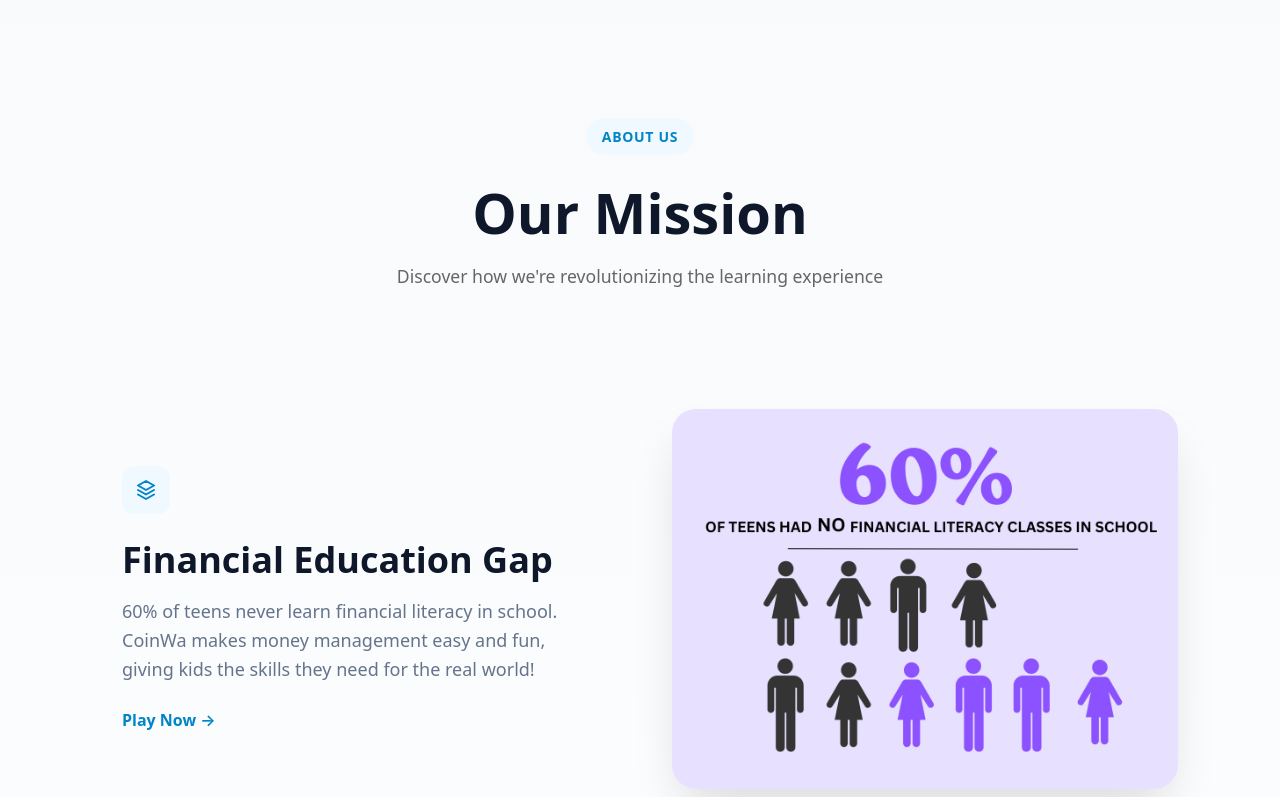
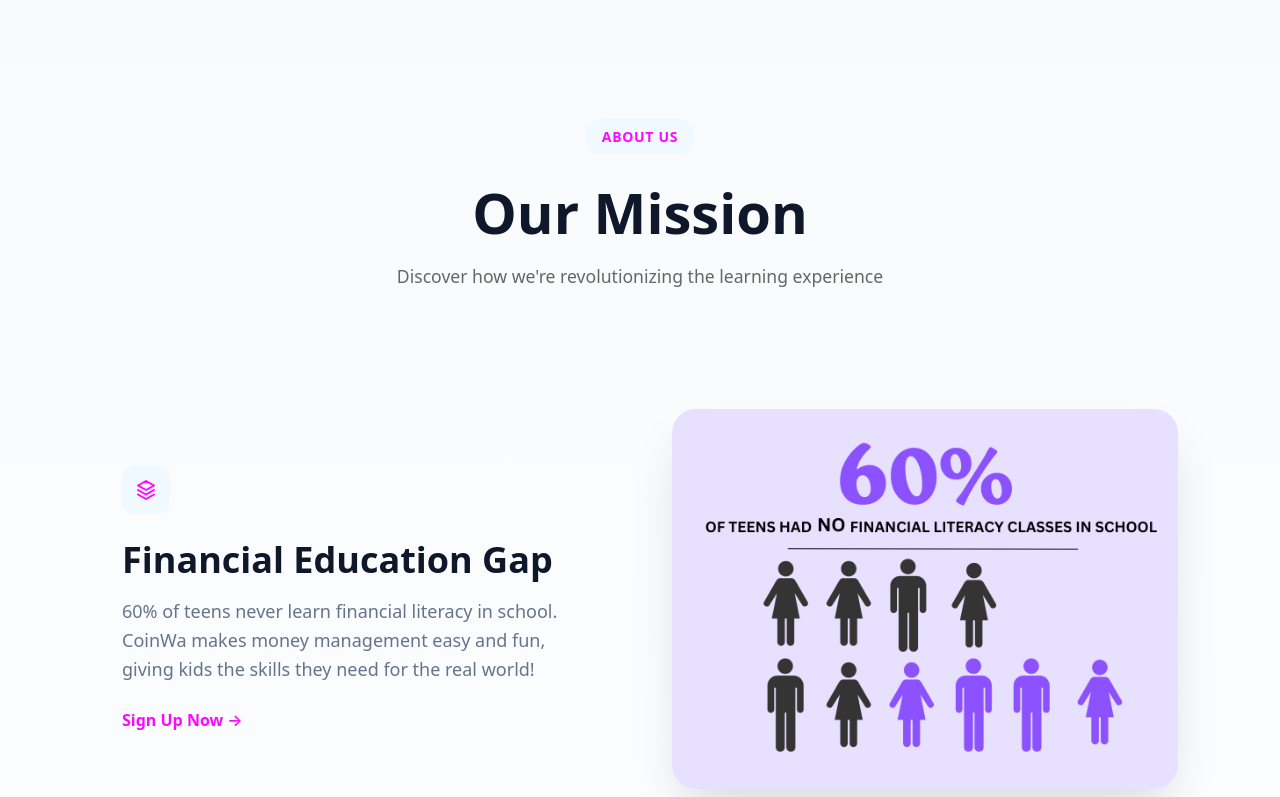
Before and after one commit to arian-gif/coinwa-website, a plain HTML site: page index.html in a window 1280 px wide. Shown: the part 1063-1860 px from the top of the page. Drawn offline with nearby package versions, Linux system fonts and the light colour scheme.

Commit message:
commited changes

```diff
--- a/css/style.css
+++ b/css/style.css
@@ -14,6 +14,14 @@
     --purple-gradient: linear-gradient(135deg, #8918ec 0%, #c8a2f0 100%);
     --shadow: 0 8px 30px rgba(0, 0, 0, 0.08);
 }
+body {
+    opacity: 0;
+    transition: opacity 1s ease-in;
+}
+
+body.fade-in {
+    opacity: 1;
+}
 
 * {
     margin: 0;
@@ -1032,7 +1040,7 @@ footer {
     100% { opacity: 1; transform: scale(1); }
 }
 
-.section-badge {
+/* .section-badge {
     display: inline-block;
     padding: 8px 16px;
     background-color: rgba(59, 130, 246, 0.1);
@@ -1044,7 +1052,7 @@ footer {
     letter-spacing: 1px;
     margin-bottom: 16px;
     animation: fadeIn 0.6s ease-out forwards;
-}
+} */
 
 .section-header {
     text-align: center;
@@ -1143,7 +1151,7 @@ footer {
 }
 
 .carousel-item img {
-    height: 500px;
+    height: 600px;
     object-fit: cover;
     width: 100%;
 }
@@ -1467,7 +1475,7 @@ footer {
     display: inline-block;
     padding: 8px 16px;
     background-color: #f0f9ff;
-    color: #0284c7;
+    color: #ff08ff;
     font-weight: 600;
     font-size: 0.875rem;
     border-radius: 20px;
@@ -1547,7 +1555,7 @@ footer {
 .feature-link {
     display: inline-flex;
     align-items: center;
-    color: #0284c7;
+    color: #ff08ff;
     text-decoration: none;
     font-weight: 600;
     transition: color 0.3s ease;
--- a/index.html
+++ b/index.html
@@ -28,7 +28,7 @@
             <div class="nav-links">
                 <a href="#contact">Contact</a>
                 <a href="#faq">FAQ</a>
-                <a href="" class="signup-btn">Play CoinWa</a>
+                <a href="" class="signup-btn">Sign Up Now</a>
             </div>
         </nav>
     </header>
@@ -49,7 +49,7 @@
                             CoinWa turns financial literacy into a game, making it easy and exciting for kids to master money management. Level up your skills, complete challenges, and build smart financial habits—all while having fun! Try it out now.
                         </p>
                         <div class="hero-cta">
-                            <a href="#" class="primary-btn">Play Now</a>
+                            <a href="#" class="primary-btn">Sign Up</a>
                         </div>
                         <div class="hero-image-container">
                             <img src="images/header/phone.png" class="phone-img" style="max-width: 70%; height: auto;" />
@@ -76,7 +76,7 @@
                     <div class="feature-section">
                         <div class="feature-text">
                             <div class="feature-icon">
-                                <svg width="24" height="24" viewBox="0 0 24 24" fill="none" stroke="currentColor" stroke-width="2" stroke-linecap="round" stroke-linejoin="round">
+                                <svg width="24" height="24" viewBox="0 0 24 24" fill="none"  stroke="#ff08ff" stroke-width="2" stroke-linecap="round" stroke-linejoin="round">
                                     <path d="M12 3L20 7.5L12 12L4 7.5L12 3Z"/>
                                     <path d="M20 16.5L12 21L4 16.5"/>
                                     <path d="M20 12L12 16.5L4 12"/>
@@ -84,7 +84,7 @@
                             </div>
                             <h2 class="feature-tagline">Financial Education Gap</h2>
                             <p class="feature-description">60% of teens never learn financial literacy in school. CoinWa makes money management easy and fun, giving kids the skills they need for the real world!</p>
-                            <a href="" class="feature-link">Play Now →</a>
+                            <a href="" class="feature-link">Sign Up Now →</a>
                         </div>
                         <div class="feature-image">
                             <img src="images/infographics/infographic1.jpg" alt="Learning platform interface"/>
@@ -94,7 +94,7 @@
                     <div class="feature-section reverse">
                         <div class="feature-text">
                             <div class="feature-icon">
-                                <svg width="24" height="24" viewBox="0 0 24 24" fill="none" stroke="currentColor" stroke-width="2" stroke-linecap="round" stroke-linejoin="round">
+                                <svg width="24" height="24" viewBox="0 0 24 24" fill="none"  stroke="#ff08ff" stroke-width="2" stroke-linecap="round" stroke-linejoin="round">
                                     <path d="M17 21v-2a4 4 0 0 0-4-4H5a4 4 0 0 0-4 4v2"/>
                                     <circle cx="9" cy="7" r="4"/>
                                     <path d="M23 21v-2a4 4 0 0 0-3-3.87"/>
@@ -245,7 +245,7 @@
                         <h3>Product</h3>
                         <ul>
                             <li><a href="#features">Features</a></li>
-                            <li><a href="">Play Now</a></li>
+                            <li><a href="">Sign Up Now</a></li>
                         </ul>
                     </div>
                     <div class="footer-column">
--- a/js/script.js
+++ b/js/script.js
@@ -1,3 +1,6 @@
+document.addEventListener('DOMContentLoaded', function() {
+    document.body.classList.add('fade-in');
+});
 // Wait for the DOM to be fully loaded
 document.addEventListener('DOMContentLoaded', function() {
     // Add scroll event listener for header background change
```
